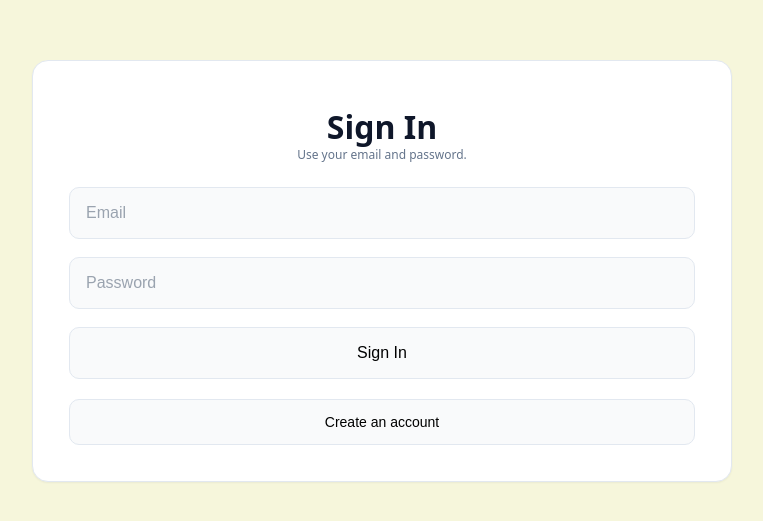
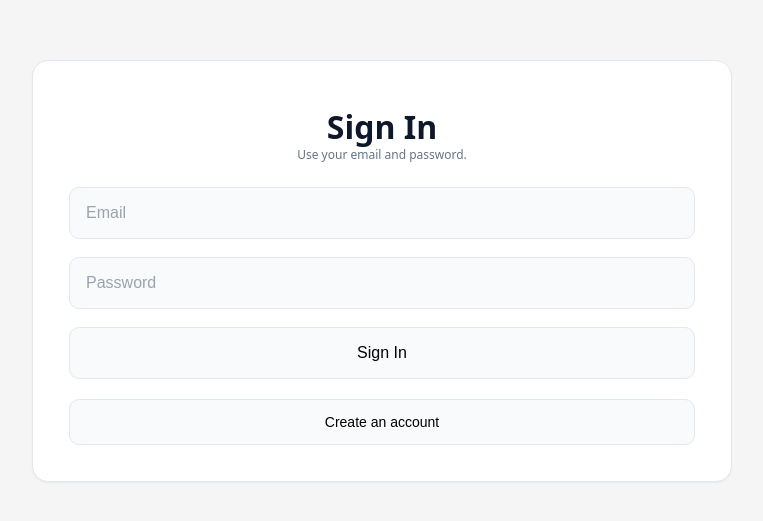
Before and after one commit to HarshB231/447Project, a Next.js app: page / in a window 1280 px wide. Shown: the part 129-650 px from the top of the page, without its empty margins (258-1021 px from the left). Built offline with nearby package versions, Linux system fonts and the light colour scheme.

Commit message:
Update styles.css

```diff
--- a/app/styles.css
+++ b/app/styles.css
@@ -1,20 +1,34 @@
 :root{
-  /* Palette from user */
-  --brown: #CAAD7E; /* header/footer */
-  --pale: #ECEBC9;
-  --bg: #F6F6DB;    /* page background (user requested) */
-  --green-1: #D5E7B8;
-  --green-2: #C4DEA4;
-  --green-3: #A7D489;
-  --card: #ffffff;        /* default card background */
-  --ink: #0f172a;         /* headings/text */
-  --muted:#64748b;        /* secondary text */
-  --line:#e2e8f0;         /* borders */
-  --accent:#111827;       /* dark text for contrast */
-  --chip:#eef2ff;         /* light chip bg */
-  --chip-border:#e0e7ff;  /* light chip border */
-  --pos:#10b981;          /* positive (green) */
-  --neg:#ef4444;          /* negative (red) */
+  /* UMBC Core Palette */
+  --umbc-black:#000000;
+  --umbc-gold:#FFC904;
+  --gray-50:#F9FAFB;
+  --gray-100:#F5F5F5;
+  --gray-200:#E5E5E5;
+  --gray-300:#CFCFCF;
+  --gray-400:#9CA3AF;
+
+  /* Legacy variable names mapped to UMBC scheme */
+  --brown: var(--umbc-black); /* header/sidebar background */
+  --pale: rgba(255,201,4,0.18); /* subtle gold tint */
+  --bg: var(--gray-100);       /* page background */
+  /* Restored original green gradient palette */
+  --green-1:#D5E7B8;
+  --green-2:#C4DEA4;
+  --green-3:#A7D489;
+  /* Red gradient palette for critical deadlines */
+  --red-1:#FCA5A5;
+  --red-2:#F87171;
+  --red-3:#EF4444;
+  --card: #ffffff;
+  --ink: #0f172a;
+  --muted:#64748b;
+  --line:#e2e8f0;
+  --accent:#111827;
+  --chip: var(--gray-50);
+  --chip-border: var(--gray-200);
+  --pos:#078c49;
+  --neg:#d72121;
 }
 
 * { box-sizing: border-box; }
@@ -213,6 +227,24 @@ body {
 .due-pos { color: var(--pos); font-weight: 700; }
 .due-neg { color: var(--neg); font-weight: 700; }
 
+/* Deadline gradient chips */
+.deadline-soon {
+  background: linear-gradient(90deg,var(--green-3),var(--green-2));
+  color: var(--accent);
+  padding: 4px 10px;
+  border-radius: 999px;
+  font-size: 12px;
+  font-weight: 600;
+}
+.deadline-critical {
+  background: linear-gradient(90deg,var(--red-2),var(--red-3));
+  color: #fff;
+  padding: 4px 10px;
+  border-radius: 999px;
+  font-size: 12px;
+  font-weight: 600;
+}
+
 @media (max-width: 960px) {
   .kpis { grid-template-columns: repeat(2, 1fr); }
   .input { width: 200px; }
@@ -353,17 +385,17 @@ body {
 }
 
 .layout { display: flex; min-height: 100vh; background: var(--bg); }
-.sidebar { width: 240px; background: var(--brown); color: var(--ink); padding: 12px; border-right: 1px solid var(--line); display: flex; flex-direction: column; }
+.sidebar { width: 240px; background: var(--brown); color: #ffffff; padding: 12px; border-right: 1px solid var(--line); display: flex; flex-direction: column; }
 .layout-collapsed .sidebar { width: 64px; }
 .sidebar-top { display: flex; align-items: center; justify-content: space-between; }
-.sidebar-toggle { width: 32px; height: 32px; border: 1px solid var(--line); background: #fff; color: var(--ink); border-radius: 8px; cursor: pointer; }
+.sidebar-toggle { width: 32px; height: 32px; border: 1px solid var(--gray-300); background: var(--umbc-gold); color: var(--umbc-black); border-radius: 8px; cursor: pointer; font-weight: 700; }
 .sidebar-nav { margin-top: 12px; display: flex; flex-direction: column; gap: 8px; flex: 1; }
 .sidebar-bottom { margin-top: auto; padding-top: 8px; }
-.sidebar-item { display: flex; align-items: center; gap: 12px; padding: 10px 12px; border-radius: 10px; border: 1px solid transparent; background: transparent; color: var(--ink); text-decoration: none; font-weight: 600; }
-.sidebar-item:hover { background: rgba(255,255,255,0.35); }
-.sidebar-item.active { background: #fff; border-color: var(--line); }
-.sidebar-item .icon { width: 24px; text-align: center; color: #6b7280; }
-.sidebar-item.active .icon { color: var(--ink); }
+.sidebar-item { display: flex; align-items: center; gap: 12px; padding: 10px 12px; border-radius: 10px; border: 1px solid transparent; background: transparent; color: #f3f4f6; text-decoration: none; font-weight: 600; transition: background 140ms ease, color 140ms ease; }
+.sidebar-item:hover { background: rgba(255,201,4,0.15); }
+.sidebar-item.active { background: var(--umbc-gold); color: var(--umbc-black); font-weight: 700; }
+.sidebar-item .icon { width: 24px; text-align: center; color: #d1d5db; }
+.sidebar-item.active .icon { color: var(--umbc-black); }
 .layout-collapsed .sidebar-item .text { display: none; }
 .layout-collapsed .brand { display: none; }
 .sidebar button.sidebar-item { border: none; }
```
